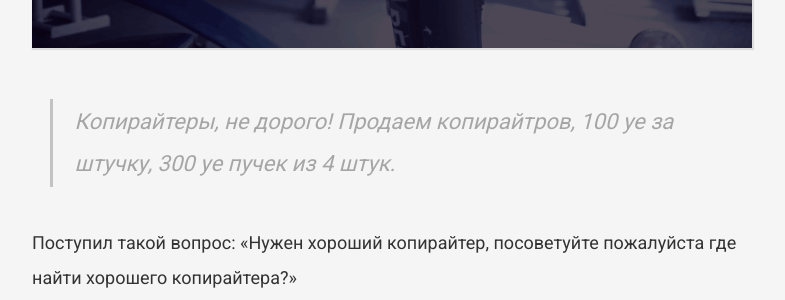
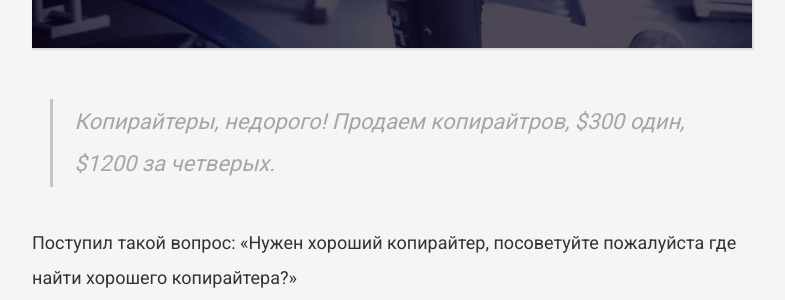
Before and after one commit to VadymVolos/vadymvolos.github.io, a Jekyll site: the page built from _posts/digital-marketing/2017-04-03-gde-nayti-horoshego-kopiraytera.md, in a window 1280 px wide and 900 px high, scrolled down 460 px. Shown: the part 151-451 px from the top of the window, without its empty margins (248-1033 px from the left). Built offline with Jekyll 4.4.1, drawn with Linux system fonts in a browser that asks for light colours; nearby versions of some CDN libraries; comment, search, counter and statistics services are not loaded.

Commit message:
Update 2017-04-03-gde-nayti-horoshego-kopiraytera.md

```diff
--- a/_posts/digital-marketing/2017-04-03-gde-nayti-horoshego-kopiraytera.md
+++ b/_posts/digital-marketing/2017-04-03-gde-nayti-horoshego-kopiraytera.md
@@ -10,8 +10,8 @@
 <img src="{{ site.baseurl }}/images/posts/сontent-strategy-kak-raskrutit-svoy-sayt-i-youtube-kanal.png"
 alt="Где найти хорошего копирайтера" title="Пост про суть копирайтинга.">
 <blockquote>
-Копирайтеры, не дорого!
-Продаем копирайтров, 100 уе за штучку, 300 уе пучек из 4 штук.
+Копирайтеры, недорого!
+Продаем копирайтров, $300 один, $1200 за четверых.
 </blockquote>
 
 Поступил такой вопрос: «Нужен хороший копирайтер, посоветуйте пожалуйста где найти хорошего копирайтера?»
```
